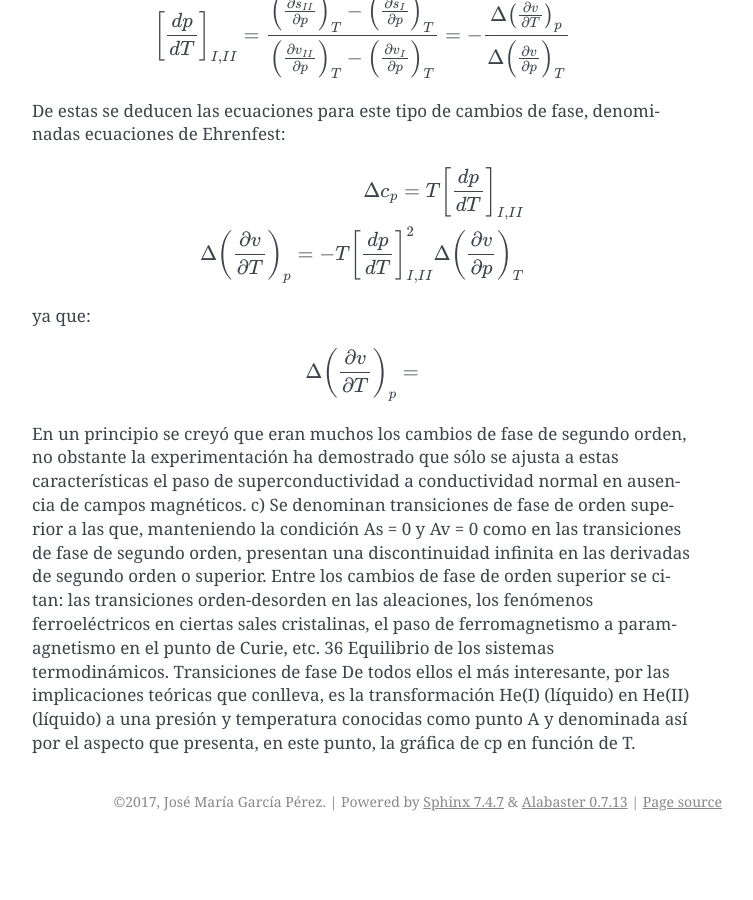
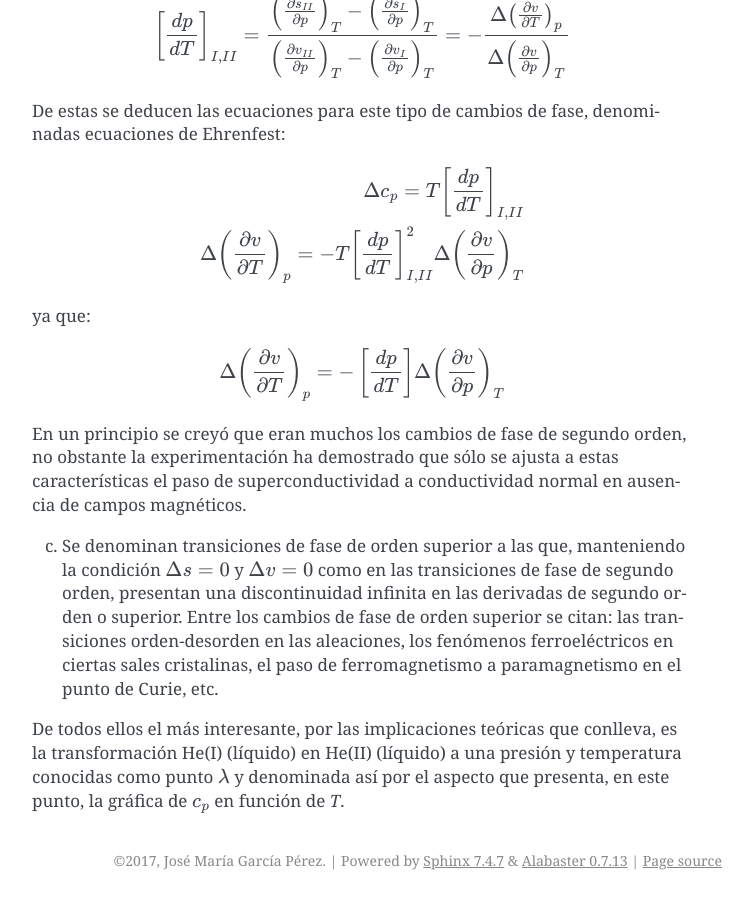
Before and after one commit to mantielero/termodinamica, a Sphinx documentation site: the page built from source/equilibrio_transicion_fase.rst, in a window 1280 px wide and 900 px high, scrolled down 1595 px. Shown: the whole window, without its empty margins (388-1141 px from the left). Built offline with Sphinx 7.4.7, drawn with Linux system fonts in a browser that asks for light colours; pages that are not in the unit, such as notebooks, are missing from menus; before the commit the page ends 2436 px from its top, so only the background shows below that.

Commit message:
Update equilibrio_transicion_fase.rst

```diff
--- a/source/equilibrio_transicion_fase.rst
+++ b/source/equilibrio_transicion_fase.rst
@@ -63,11 +63,10 @@ ya que:
 
 .. math::
 
-   \Delta \left( \frac{\partial v}{\partial T} \right)_p =
+   \Delta \left( \frac{\partial v}{\partial T} \right)_p = - \left[ \frac{dp}{dT} \right] \Delta \left( \frac{\partial v}{\partial p} \right)_T
 
 En un principio se creyó que eran muchos los cambios de fase de segundo orden, no obstante la experimentación ha demostrado que sólo se ajusta a estas características el paso de superconductividad a conductividad normal en ausencia de campos magnéticos.
-c)	Se denominan transiciones de fase de orden superior a las que, manteniendo la condición As = 0 y Av = 0 como en las transiciones de fase de segundo orden, presentan una discontinuidad infinita en las derivadas de segundo orden o superior. Entre los cambios de fase de orden superior se citan: las transiciones orden-desorden en las aleaciones, los fenómenos ferroeléctricos en ciertas sales cristalinas, el paso de ferromagnetismo a paramagnetismo en el punto de Curie,
-etc.
-36
-Equilibrio de los sistemas termodinámicos. Transiciones de fase
-De todos ellos el más interesante, por las implicaciones teóricas que conlleva, es la transformación He(I) (líquido) en He(II) (líquido) a una presión y temperatura conocidas como punto A y denominada así por el aspecto que presenta, en este punto, la gráfica de cp en función de T.
+
+c)	Se denominan transiciones de fase de orden superior a las que, manteniendo la condición :math:`\Delta s = 0` y :math:`\Delta v = 0` como en las transiciones de fase de segundo orden, presentan una discontinuidad infinita en las derivadas de segundo orden o superior. Entre los cambios de fase de orden superior se citan: las transiciones orden-desorden en las aleaciones, los fenómenos ferroeléctricos en ciertas sales cristalinas, el paso de ferromagnetismo a paramagnetismo en el punto de Curie, etc.
+
+De todos ellos el más interesante, por las implicaciones teóricas que conlleva, es la transformación He(I) (líquido) en He(II) (líquido) a una presión y temperatura conocidas como punto :math:`\lambda` y denominada así por el aspecto que presenta, en este punto, la gráfica de :math:`c_p` en función de *T*.
```
